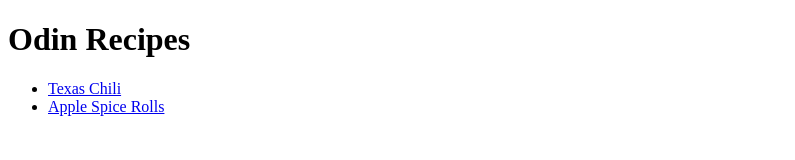
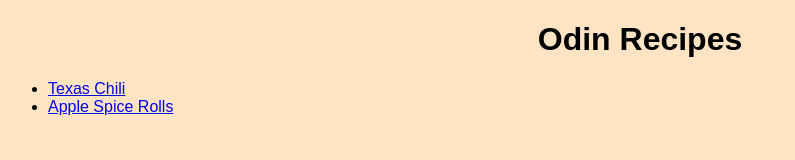
Before and after one commit to Webb321/odin-recipes, a plain HTML site: page index.html in a window 1280 px wide. Shown: the whole page, without its empty margins (0-795 px from the left). Drawn offline with Linux system fonts and the light colour scheme.

Commit message:
add some css styles
improve look of website

```diff
--- a/index.html
+++ b/index.html
@@ -4,14 +4,16 @@
 <head>
     <meta charset="UTF-8">
     <meta name="viewport" content="width=device-width, initial-scale=1.0">
+    <link href="style.css" rel="stylesheet">
     <title>Odin Recipes</title>
 </head>
 
 <body>
     <h1>Odin Recipes</h1>
-    <ul>
-        <li><a href="../odin-recipes/recipes/Texas Chili.html">Texas Chili</a></li>
-        <li><a href="../odin-recipes/recipes/Apple Spice Rolls.html">Apple Spice Rolls</a></li>
+    <ul class="recipes">
+        <li class="Texas-Chili"><a href="../odin-recipes/recipes/Texas Chili.html">Texas Chili</a></li>
+        <li class="Apple-Spice-Rolls"><a href="../odin-recipes/recipes/Apple Spice Rolls.html">Apple Spice Rolls</a>
+        </li>
     </ul>
 </body>
 
--- /dev/null
+++ b/style.css
@@ -0,0 +1,12 @@
+* {
+    font-family: Arial, Helvetica, sans-serif;
+    background-color: rgba(255, 228, 196, 155);
+}
+
+.recipes {
+    font-weight: 500;
+}
+
+h1 {
+    text-align: center;
+}
```
Also changed, not shown: recipes/Apple Spice Rolls.html (+4 -3 lines), recipes/Texas Chili.html (+6 -4 lines).
